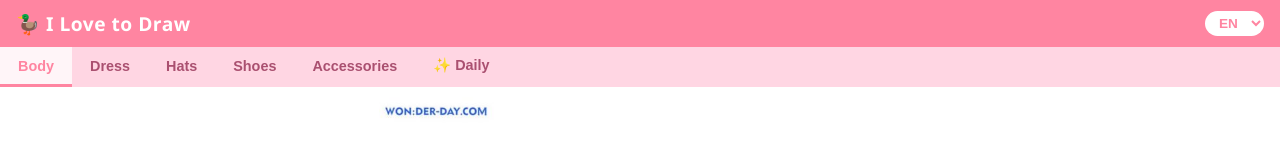
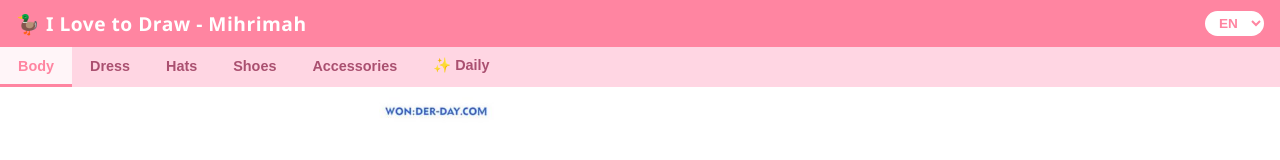
Before and after one commit to 1a-khan/ilove2draw, a plain HTML site: page index.html in a window 1280 px wide. Shown: the top 160 px of the page. Drawn offline with Linux system fonts and the light colour scheme; no server answers.

Commit message:
add Mihrimah name to title

```diff
--- a/index.html
+++ b/index.html
@@ -5,7 +5,7 @@
   <meta name="viewport" content="width=device-width, initial-scale=1.0, user-scalable=no" />
   <meta name="theme-color" content="#ff85a1" />
   <meta name="apple-mobile-web-app-capable" content="yes" />
-  <title>I Love to Draw</title>
+  <title>I Love to Draw - Mihrimah</title>
   <link rel="manifest" href="manifest.json" />
   <style>
     * { box-sizing: border-box; margin: 0; padding: 0; }
@@ -189,7 +189,7 @@
   // ── TRANSLATIONS ──────────────────────────────────────────────
   const i18n = {
     en: {
-      title: "🦆 I Love to Draw",
+      title: "🦆 I Love to Draw - Mihrimah",
       footer: "Look at the image and draw it on paper! 🖍️",
       noImages: "No images yet in this category.\nAsk dad to add some!",
       loading: "Loading today's images... 🌟",
@@ -197,7 +197,7 @@
       categories: { body: "Body", dress: "Dress", hats: "Hats", shoes: "Shoes", accessories: "Accessories", daily: "✨ Daily" }
     },
     tr: {
-      title: "🦆 Çizmeyi Seviyorum",
+      title: "🦆 Çizmeyi Seviyorum - Mihrimah",
       footer: "Resme bak ve kağıda çiz! 🖍️",
       noImages: "Bu kategoride henüz resim yok.\nBabana eklemesini söyle!",
       loading: "Bugünün resimleri yükleniyor... 🌟",
@@ -205,7 +205,7 @@
       categories: { body: "Gövde", dress: "Elbise", hats: "Şapkalar", shoes: "Ayakkabılar", accessories: "Aksesuarlar", daily: "✨ Günlük" }
     },
     de: {
-      title: "🦆 Ich male gerne",
+      title: "🦆 Ich male gerne - Mihrimah",
       footer: "Schau das Bild an und male es auf Papier! 🖍️",
       noImages: "Noch keine Bilder in dieser Kategorie.\nFrag Papa, welche hinzuzufügen!",
       loading: "Bilder von heute werden geladen... 🌟",
```
